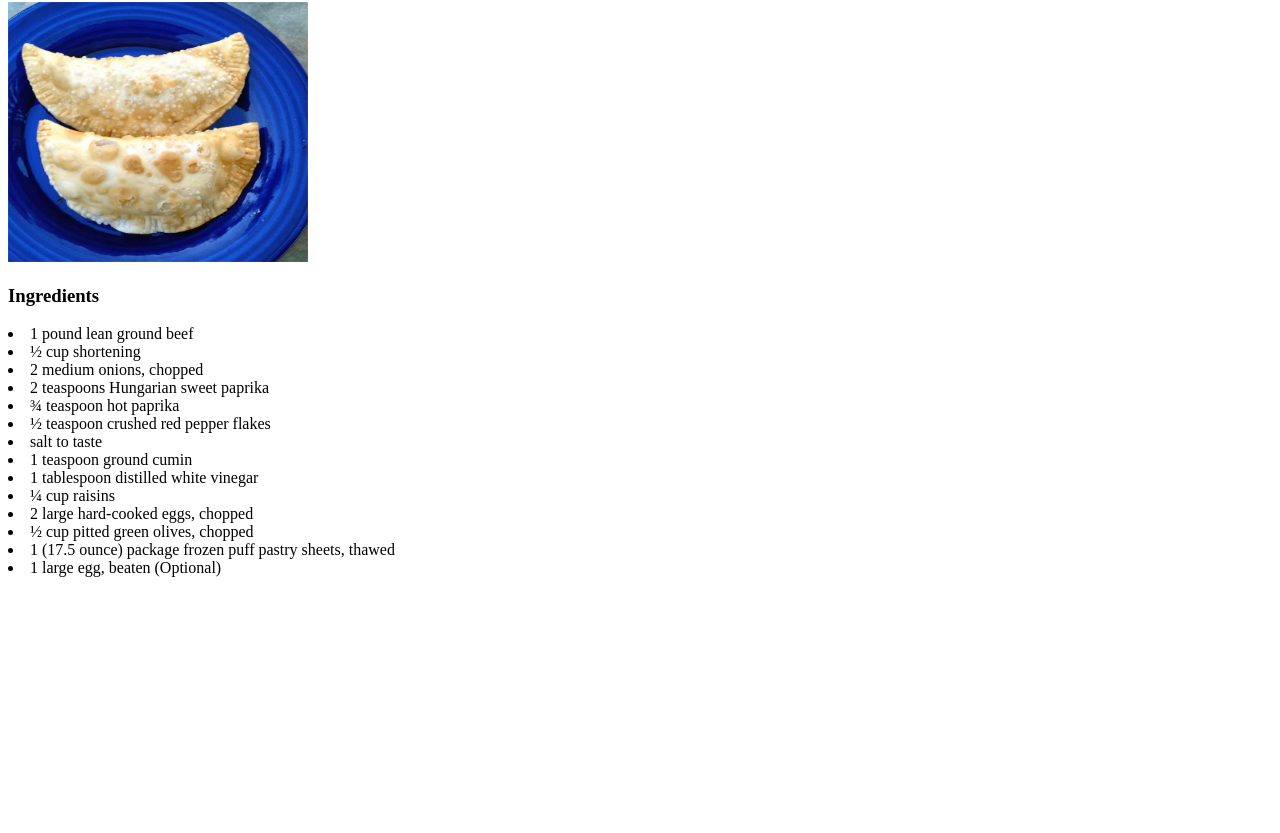
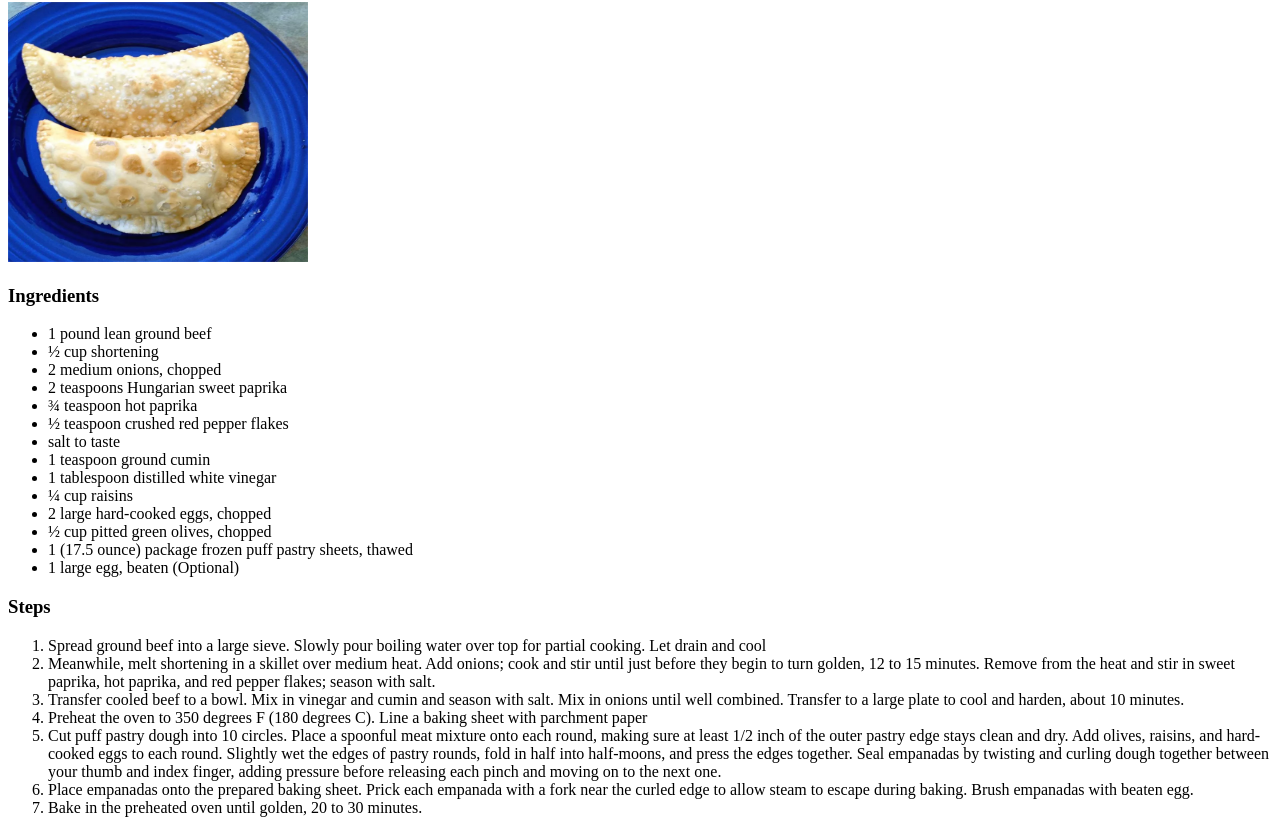
Before and after one commit to YVM2L/odin-recipes, a plain HTML site: page recipes/Argentine_Meat_Empanadas.html in a window 1280 px wide. Shown: the part 78-911 px from the top of the page. Before the commit the page ends 800 px from the top, so only its background shows below. Drawn offline with Linux system fonts and the light colour scheme.

Commit message:
Added steps list

```diff
--- a/recipes/Argentine_Meat_Empanadas.html
+++ b/recipes/Argentine_Meat_Empanadas.html
@@ -9,6 +9,7 @@
     <h1>Argentine Meat Empanadas</h1>
     <img src="Argentine Meat Empanadas.jpg" alt="Argentine Meat Empanadas" height="260" width="300">
     <h3>Ingredients</h3>
+    <ul>
         <li>1 pound lean ground beef</li>
         <li>½ cup shortening</li>
         <li>2 medium onions, chopped</li>
@@ -23,9 +24,16 @@
         <li>½ cup pitted green olives, chopped</li>
         <li>1 (17.5 ounce) package frozen puff pastry sheets, thawed</li>
         <li>1 large egg, beaten (Optional)</li>
-
-    <ul>
-
-
+    </ul>
+    <h3>Steps</h3>
+    <ol>
+        <li>Spread ground beef into a large sieve. Slowly pour boiling water over top for partial cooking. Let drain and cool</li>
+        <li>Meanwhile, melt shortening in a skillet over medium heat. Add onions; cook and stir until just before they begin to turn golden, 12 to 15 minutes. Remove from the heat and stir in sweet paprika, hot paprika, and red pepper flakes; season with salt.</li>
+        <li>Transfer cooled beef to a bowl. Mix in vinegar and cumin and season with salt. Mix in onions until well combined. Transfer to a large plate to cool and harden, about 10 minutes.</li>
+        <li>Preheat the oven to 350 degrees F (180 degrees C). Line a baking sheet with parchment paper</li>
+        <li>Cut puff pastry dough into 10 circles. Place a spoonful meat mixture onto each round, making sure at least 1/2 inch of the outer pastry edge stays clean and dry. Add olives, raisins, and hard-cooked eggs to each round. Slightly wet the edges of pastry rounds, fold in half into half-moons, and press the edges together. Seal empanadas by twisting and curling dough together between your thumb and index finger, adding pressure before releasing each pinch and moving on to the next one.</li>
+        <li>Place empanadas onto the prepared baking sheet. Prick each empanada with a fork near the curled edge to allow steam to escape during baking. Brush empanadas with beaten egg.</li>
+        <li>Bake in the preheated oven until golden, 20 to 30 minutes.</li>
+    </ol>
 </body>
 </html>
```
Lines whose indentation alone changed are shown as unchanged.
